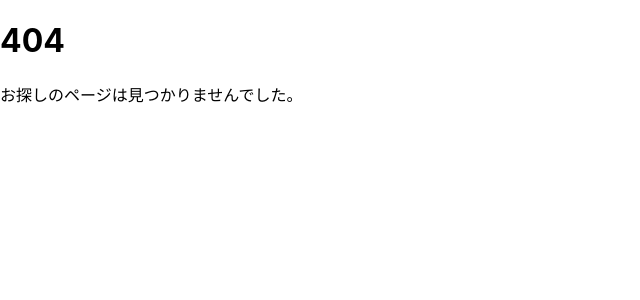
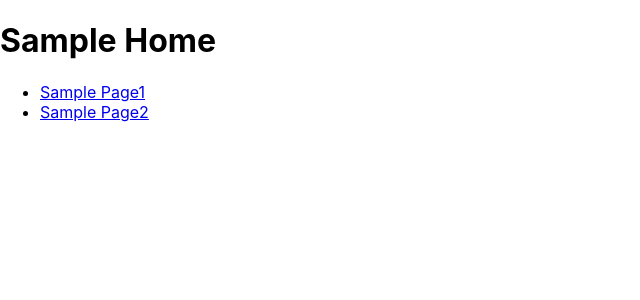
Before and after one commit to yokoiakinori/gosplash-front, a React (Create React App) app in the folder gosplash/: page /register in a window 1280 px wide. Before the commit this address had no page. Shown: the top 300 px of the page, without its empty margins (0-640 px from the left). Built offline with nearby package versions, Linux system fonts and the light colour scheme.

Commit message:
各ページコンポーネントをpagesに移動

```diff
--- a/gosplash/src/RouterConfig.tsx
+++ b/gosplash/src/RouterConfig.tsx
@@ -1,19 +1,20 @@
 import React from "react";
 import { BrowserRouter, Routes, Route } from "react-router-dom";
-import { SampleHome } from "./components/SampleHome";
-import { SamplePage1 } from "./components/SamplePage1";
-import { SamplePage2 } from "./components/SamplePage2";
-import { NotFound } from "./components/NotFound";
+import { Register } from "./pages/auth/Register";
+import { Top } from "./pages/Top";
+import { NotFound } from "./pages/NotFound";
 
 export const RouterConfig: React.FC = () => {
     return (
         <>
         <BrowserRouter>
         <Routes>
-            <Route index element={<SampleHome />} />
-            <Route path="page1" element={<SamplePage1 />} />
-            <Route path="page2" element={<SamplePage2 />} />
+            <Route index element={<Top />} />
 
+            {/* 認証 */}
+            <Route path="register" element={<Register />} />
+
+            {/* 例外ページ */}
             <Route path="*" element={<NotFound />} />
         </Routes>
         </BrowserRouter>
--- /dev/null
+++ b/gosplash/src/pages/Top.tsx
@@ -0,0 +1,16 @@
+import React from "react";
+import { Link } from "react-router-dom";
+
+export const Top:React.FC = () => {
+    return (
+        <>
+        <h1>Sample Home</h1>
+        <nav>
+            <ul>
+                <li><Link to="page1">Sample Page1</Link></li>
+                <li><Link to="page2">Sample Page2</Link></li>
+            </ul>
+        </nav>
+        </>
+    )
+}
--- a/gosplash/src/components/SampleHome.tsx
+++ b/gosplash/src/pages/auth/Register.tsx
@@ -1,7 +1,7 @@
 import React from "react";
 import { Link } from "react-router-dom";
 
-export const SampleHome:React.FC = () => {
+export const Register: React.FC = () => {
     return (
         <>
         <h1>Sample Home</h1>
```
Also changed, not shown: gosplash/src/pages/NotFound.tsx (renamed from gosplash/src/components/NotFound.tsx).
